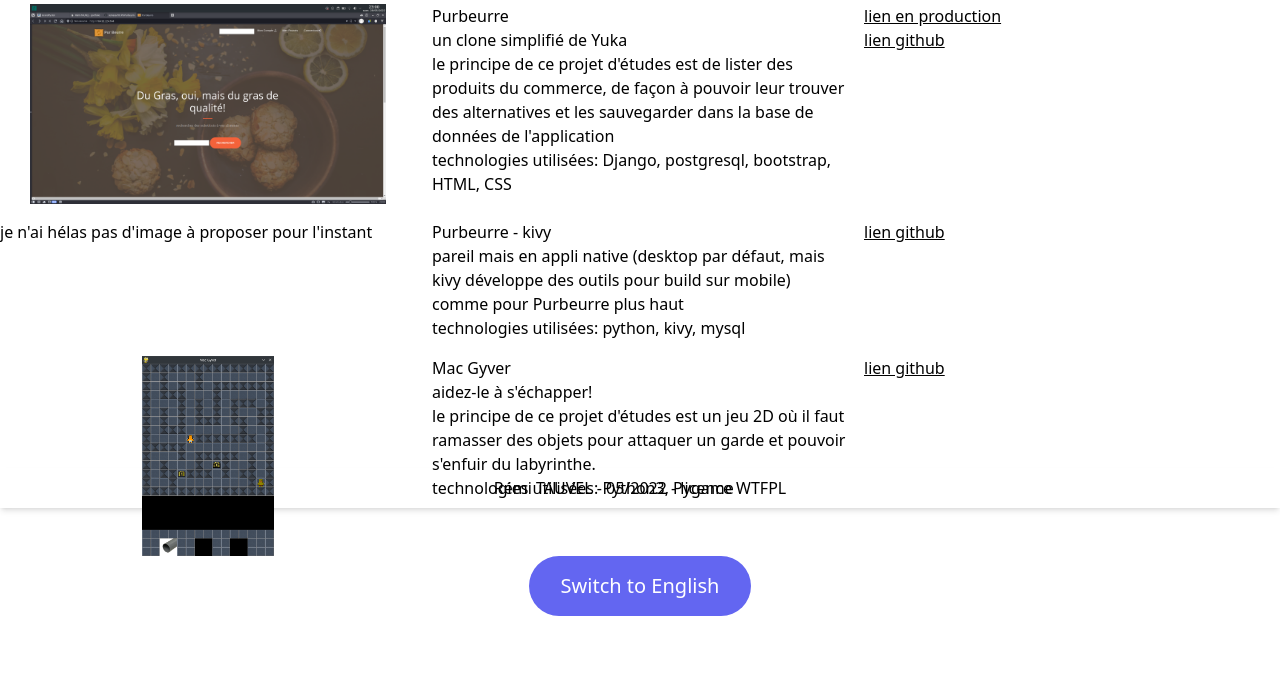
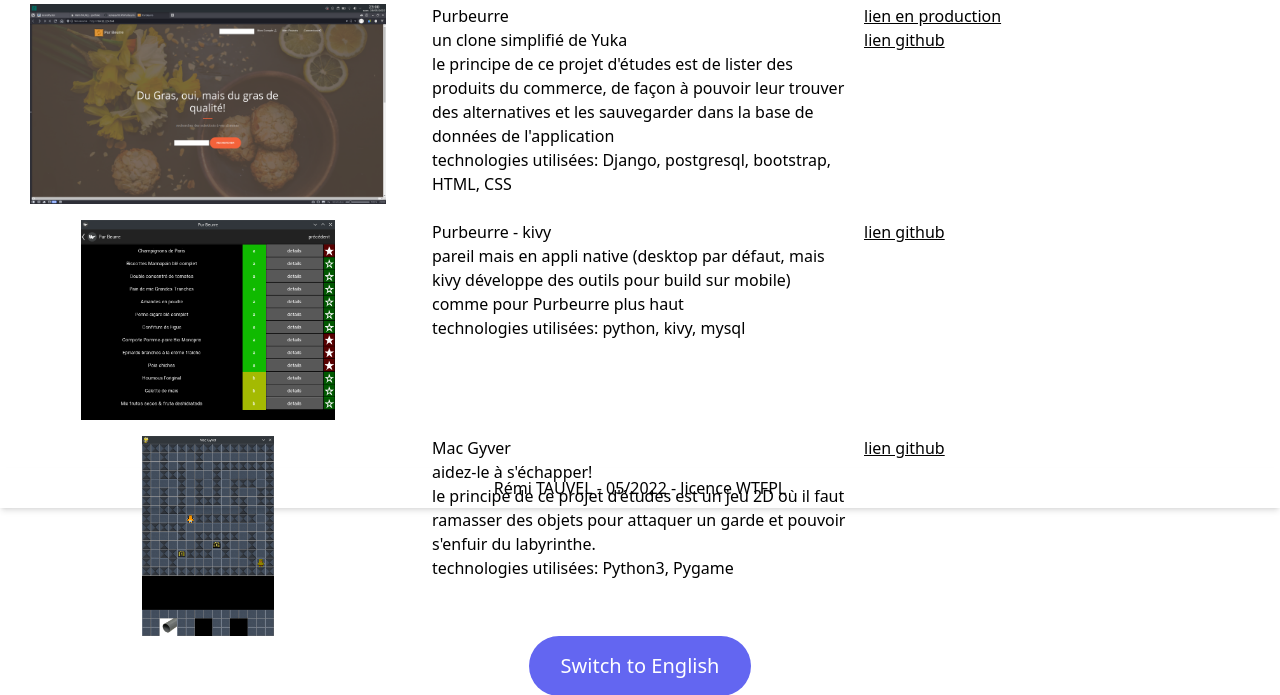
Before and after one commit to remace/portfolio, a Flask app: page /portfolio in a window 1280 px wide. Shown: the part 292-987 px from the top of the page. Before the commit the page ends 908 px from the top, so only its background shows below. Run offline with Flask 2, Linux system fonts and the light colour scheme; some libraries are stand-ins or nearby versions.

Commit message:
added stuff on kivy portfolio

```diff
--- a/website/templates/portfolio.html
+++ b/website/templates/portfolio.html
@@ -16,7 +16,7 @@
         gap-4">
         <!-- GrandPy Bot -->
         <div class="screenshot">
-            <img class="h-[200px] mx-auto" src={{url_for('static', filename='img/portfolio/grandpy_bot.png')}} alt="">
+            <img class="h-[200px] mx-auto" src={{url_for('static', filename='img/portfolio/grandpy_bot.png')}} alt="application GrandPy Bot">
         </div>
         <div class="description">
             <h3>GrandPy Bot</h3>
@@ -40,7 +40,7 @@
         </div>
         <!-- Purbeurre -->
         <div class="screenshot">
-            <img class="h-[200px] mx-auto" src={{url_for('static', filename='img/portfolio/purbeurre.png')}} alt="">
+            <img class="h-[200px] mx-auto" src={{url_for('static', filename='img/portfolio/purbeurre.png')}} alt="application Purbeurre Django">
         </div>
         <div class="description">
             <h3>Purbeurre</h3>
@@ -59,7 +59,7 @@
         </div>
         <!-- Purbeurre desktop app with kivy -->
         <div class="screenshot">
-            <p>je n'ai hélas pas d'image à proposer pour l'instant</p>
+            <img class="h-[200px] mx-auto" src={{url_for('static', filename='img/portfolio/purbeurre-kivy.png')}} alt="application Purbeurre avec Kivy">
         </div>
         <div class="description">
             <h3>Purbeurre - kivy</h3>
@@ -75,7 +75,7 @@
         </div>
         <!-- GrandPy Bot -->
         <div class="screenshot">
-            <img class="h-[200px] mx-auto" src={{url_for('static', filename='img/portfolio/MacGyver.png')}} alt="">
+            <img class="h-[200px] mx-auto" src={{url_for('static', filename='img/portfolio/MacGyver.png')}} alt="Jeu Mac Gyver">
         </div>
         <div class="description">
             <h3>Mac Gyver</h3>
@@ -100,7 +100,7 @@
         hidden">
         <!-- GrandPy Bot -->
         <div class="screenshot">
-            <img class="h-[200px] mx-auto" src={{url_for('static', filename='img/portfolio/grandpy_bot.png')}} alt="">
+            <img class="h-[200px] mx-auto" src={{url_for('static', filename='img/portfolio/grandpy_bot.png')}} alt="GrandPy Bot application">
         </div>
         <div class="description">
             <h3>GrandPy Bot</h3>
@@ -124,7 +124,7 @@
         </div>
         <!-- Purbeurre -->
         <div class="screenshot">
-            <img class="h-[200px] mx-auto" src={{url_for('static', filename='img/portfolio/purbeurre.png')}} alt="">
+            <img class="h-[200px] mx-auto" src={{url_for('static', filename='img/portfolio/purbeurre.png')}} alt=" PurBeurre application">
         </div>
         <div class="description">
             <h3>Purbeurre</h3>
@@ -143,7 +143,7 @@
         </div>
         <!-- Purbeurre desktop app with kivy -->
         <div class="screenshot">
-            <p>unfortunately no picture for instance</p>
+            <img class="h-[200px] mx-auto" src={{url_for('static', filename='img/portfolio/purbeurre-kivy.png')}} alt="application Purbeurre avec Kivy">
         </div>
         <div class="description">
             <h3>Purbeurre - kivy</h3>
@@ -158,7 +158,7 @@
         </div>
         <!-- Mac Gyver -->
         <div class="screenshot">
-            <img class="h-[200px] mx-auto" src={{url_for('static', filename='img/portfolio/MacGyver.png')}} alt="">
+            <img class="h-[200px] mx-auto" src={{url_for('static', filename='img/portfolio/MacGyver.png')}} alt="MacGyver Game">
         </div>
         <div class="description">
             <h3>Mac Gyver</h3>
```
Also changed, not shown: website/static/img/portfolio/purbeurre-kivy.png (added).
